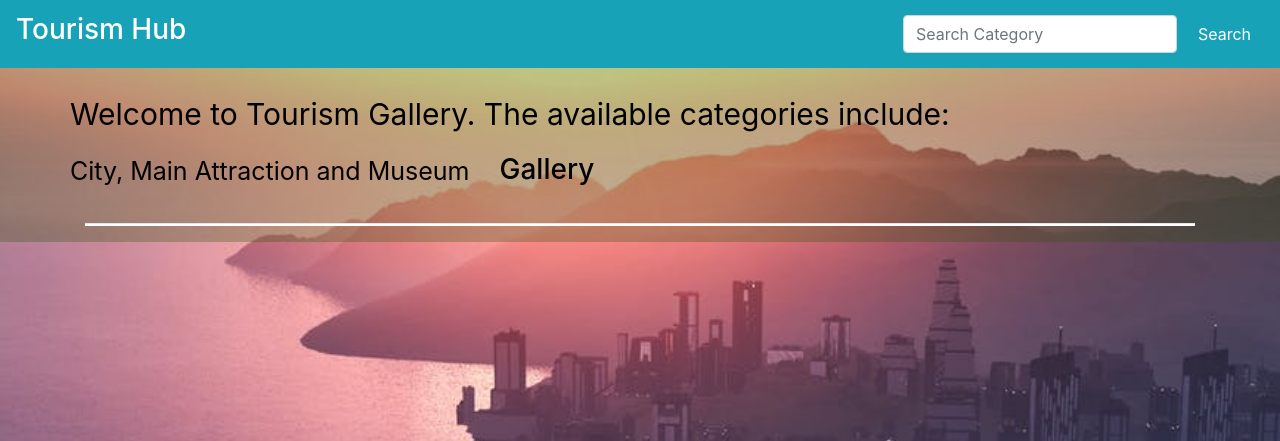
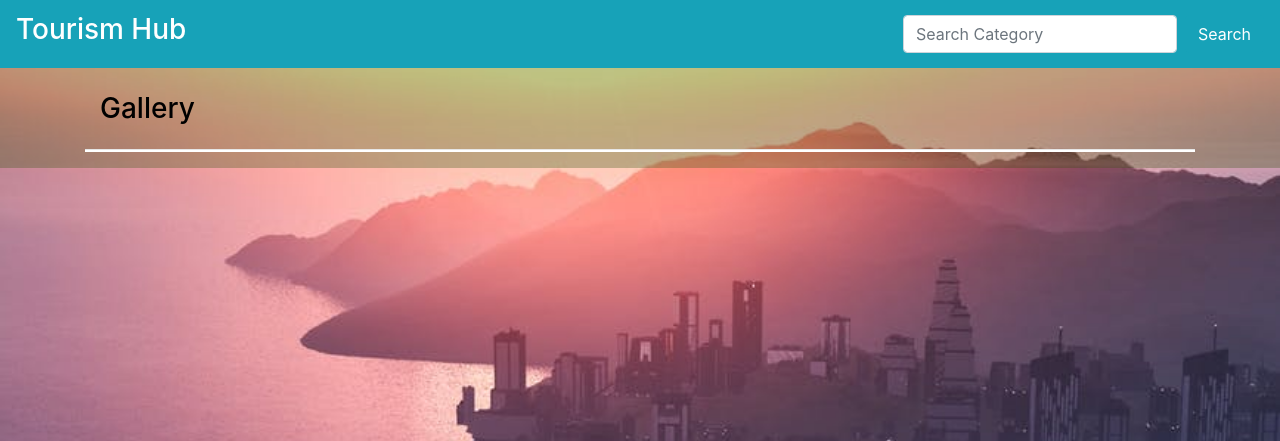
Before and after one commit to EssyMwangi/my-gallery, a Django app: page / in a window 1280 px wide. Shown: the top 441 px of the page. Run offline with Django 3.2, Linux system fonts and the light colour scheme; data that the repository does not hold is empty; some libraries are stand-ins or nearby versions.

Commit message:
updating my views

```diff
--- a/mygallery/templates/mygallery/index.html
+++ b/mygallery/templates/mygallery/index.html
@@ -8,18 +8,11 @@
     <div class="container">
       <br>
         <div class="row">
-            <p class="text-center intro" style="
-            font-size: 30px;
-            color: black;">Welcome to Tourism Gallery. The available categories include:</p>
-            <p class="text-center ar" style="
-            color: black;
-            font-size: 25px;">City, Main Attraction and Museum</p>
             <div class="col-md-7">
               <div class="container-fluid landing">
                 <a href="/" class="scroll"><h3 style="text-decoration: none;color: black;">Gallery</h3></a>
             </div>
             </div>
-
             <div class="col-md-5">
 
             <span id="locations">
```
